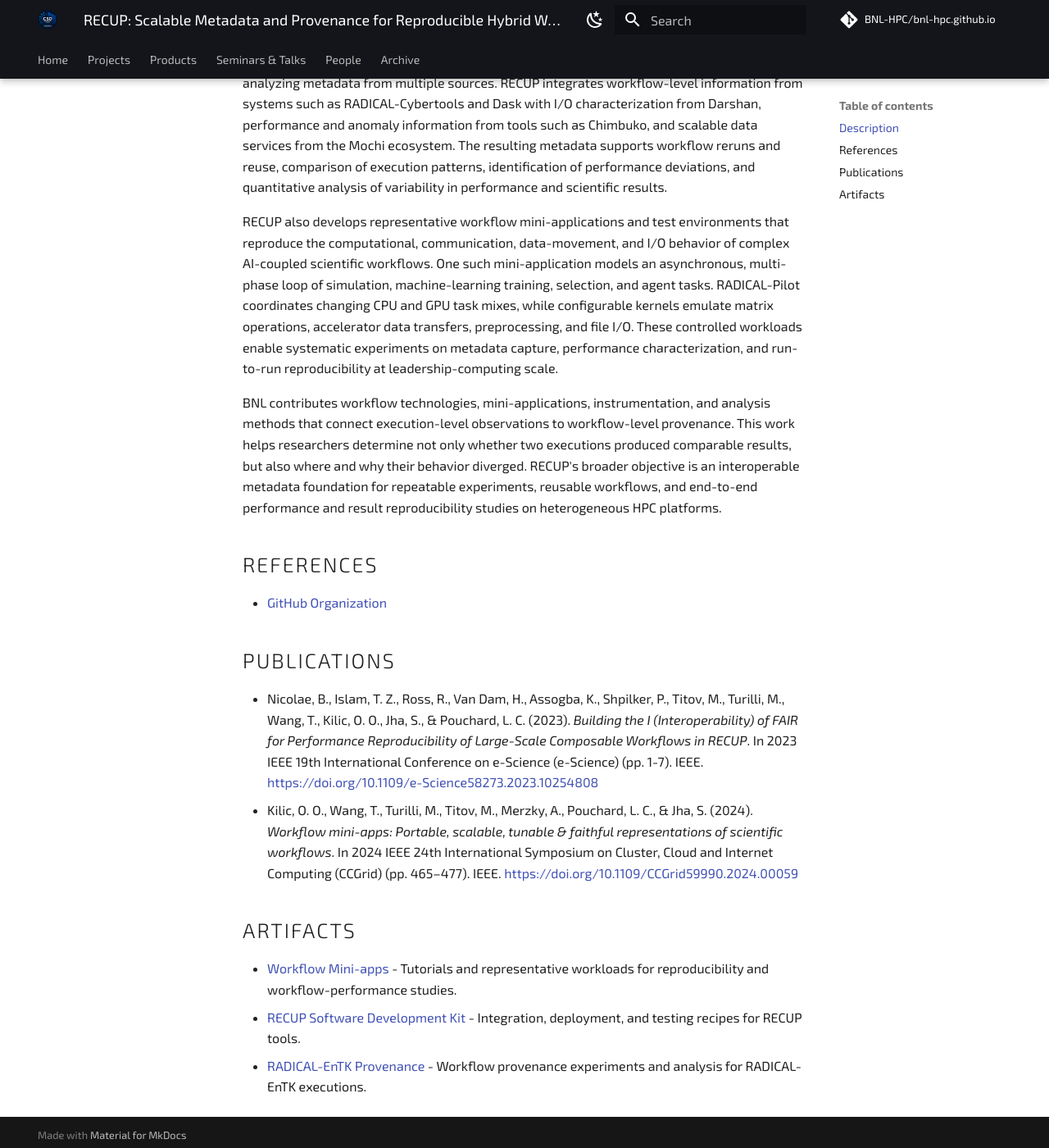
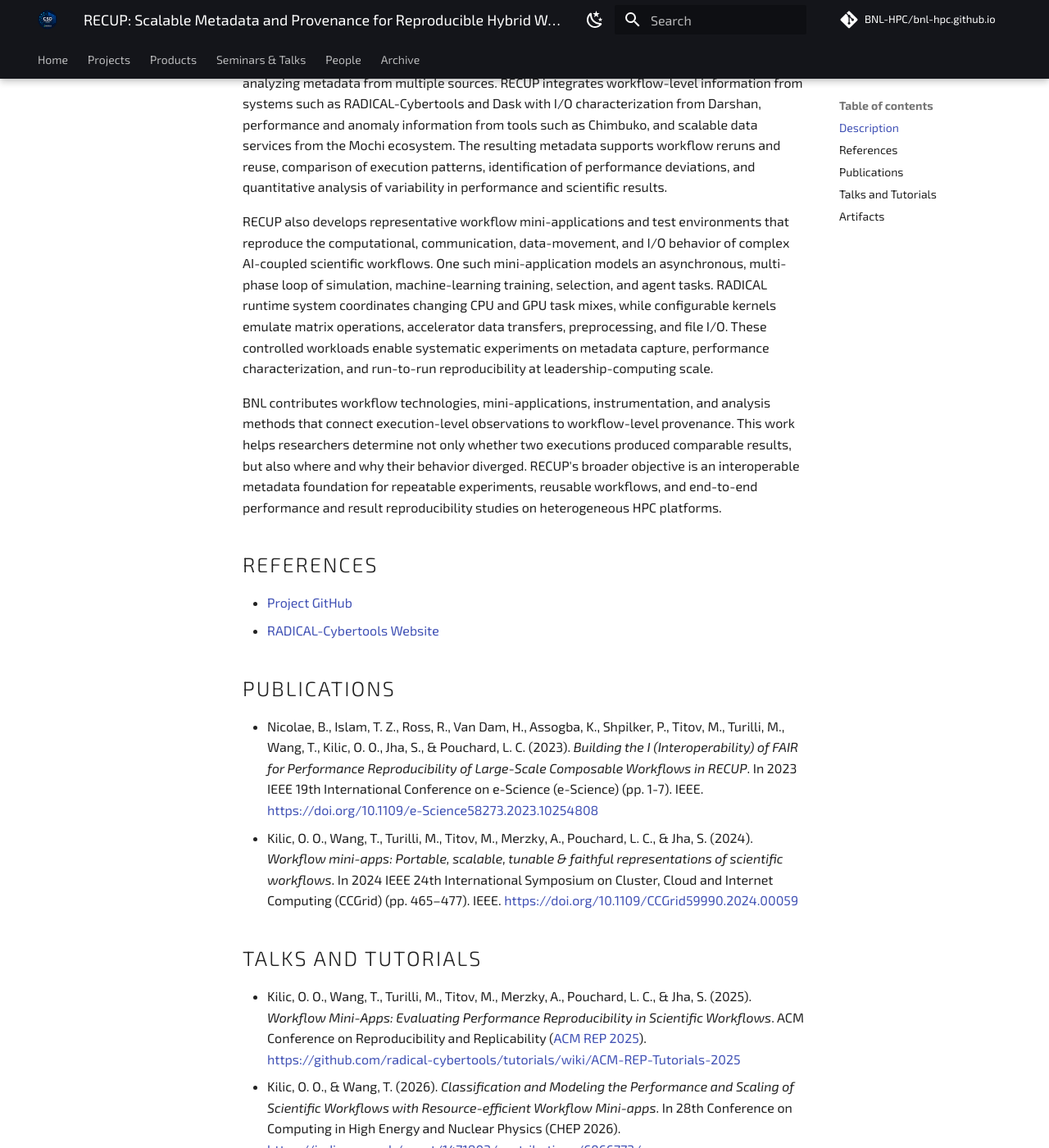
Before and after one commit to BNL-HPC/bnl-hpc.github.io, an MkDocs documentation site: the page built from docs/projects/recup.md, in a window 1280 px wide and 1400 px high, scrolled down 639 px. Shown: the whole window at 82% size. Built offline with MkDocs 1.6.1 and Material for MkDocs 9.7.7, drawn with Linux system fonts in a browser that asks for light colours; comment, search, counter and statistics services are not loaded; some of the changed text lies outside the part shown.

Commit message:
docs: update project description, links, and publication list for RECUP documentation

```diff
--- a/docs/projects/recup.md
+++ b/docs/projects/recup.md
@@ -15,17 +15,22 @@ Reproducing such executions requires more than preserving source code and input
 
 The project develops a composable framework for collecting, curating, aligning, storing, and analyzing metadata from multiple sources. RECUP integrates workflow-level information from systems such as RADICAL-Cybertools and Dask with I/O characterization from Darshan, performance and anomaly information from tools such as Chimbuko, and scalable data services from the Mochi ecosystem. The resulting metadata supports workflow reruns and reuse, comparison of execution patterns, identification of performance deviations, and quantitative analysis of variability in performance and scientific results.
 
-RECUP also develops representative workflow mini-applications and test environments that reproduce the computational, communication, data-movement, and I/O behavior of complex AI-coupled scientific workflows. One such mini-application models an asynchronous, multi-phase loop of simulation, machine-learning training, selection, and agent tasks. RADICAL-Pilot coordinates changing CPU and GPU task mixes, while configurable kernels emulate matrix operations, accelerator data transfers, preprocessing, and file I/O. These controlled workloads enable systematic experiments on metadata capture, performance characterization, and run-to-run reproducibility at leadership-computing scale.
+RECUP also develops representative workflow mini-applications and test environments that reproduce the computational, communication, data-movement, and I/O behavior of complex AI-coupled scientific workflows. One such mini-application models an asynchronous, multi-phase loop of simulation, machine-learning training, selection, and agent tasks. RADICAL runtime system coordinates changing CPU and GPU task mixes, while configurable kernels emulate matrix operations, accelerator data transfers, preprocessing, and file I/O. These controlled workloads enable systematic experiments on metadata capture, performance characterization, and run-to-run reproducibility at leadership-computing scale.
 
 BNL contributes workflow technologies, mini-applications, instrumentation, and analysis methods that connect execution-level observations to workflow-level provenance. This work helps researchers determine not only whether two executions produced comparable results, but also where and why their behavior diverged. RECUP's broader objective is an interoperable metadata foundation for repeatable experiments, reusable workflows, and end-to-end performance and result reproducibility studies on heterogeneous HPC platforms.
 
 ## References
-- [GitHub Organization](https://github.com/RECUP-DOE)
+- [Project GitHub](https://github.com/RECUP-DOE)
+- [RADICAL-Cybertools Website](https://radical-cybertools.github.io)
 
 ## Publications
 - Nicolae, B., Islam, T. Z., Ross, R., Van Dam, H., Assogba, K., Shpilker, P., Titov, M., Turilli, M., Wang, T., Kilic, O. O., Jha, S., & Pouchard, L. C. (2023). *Building the I (Interoperability) of FAIR for Performance Reproducibility of Large-Scale Composable Workflows in RECUP*. In 2023 IEEE 19th International Conference on e-Science (e-Science) (pp. 1-7). IEEE. [https://doi.org/10.1109/e-Science58273.2023.10254808](https://doi.org/10.1109/e-Science58273.2023.10254808)
 - Kilic, O. O., Wang, T., Turilli, M., Titov, M., Merzky, A., Pouchard, L. C., & Jha, S. (2024). *Workflow mini-apps: Portable, scalable, tunable & faithful representations of scientific workflows*. In 2024 IEEE 24th International Symposium on Cluster, Cloud and Internet Computing (CCGrid) (pp. 465–477). IEEE. [https://doi.org/10.1109/CCGrid59990.2024.00059](https://doi.org/10.1109/CCGrid59990.2024.00059)
 
+## Talks and Tutorials
+- Kilic, O. O., Wang, T., Turilli, M., Titov, M., Merzky, A., Pouchard, L. C., & Jha, S. (2025). *Workflow Mini-Apps: Evaluating Performance Reproducibility in Scientific Workflows*. ACM Conference on Reproducibility and Replicability ([ACM REP 2025](https://acm-rep.github.io/2025/)). [https://github.com/radical-cybertools/tutorials/wiki/ACM-REP-Tutorials-2025](https://github.com/radical-cybertools/tutorials/wiki/ACM-REP-Tutorials-2025)
+- Kilic, O. O., & Wang, T. (2026). *Classification and Modeling the Performance and Scaling of Scientific Workflows with Resource-efficient Workflow Mini-apps*. In 28th Conference on Computing in High Energy and Nuclear Physics (CHEP 2026). [https://indico.cern.ch/event/1471803/contributions/6966773/](https://indico.cern.ch/event/1471803/contributions/6966773/)
+
 ## Artifacts
 - [Workflow Mini-apps](https://github.com/RECUP-DOE/workflow-miniapps) - Tutorials and representative workloads for reproducibility and workflow-performance studies.
 - [RECUP Software Development Kit](https://github.com/RECUP-DOE/SDK) - Integration, deployment, and testing recipes for RECUP tools.
```
